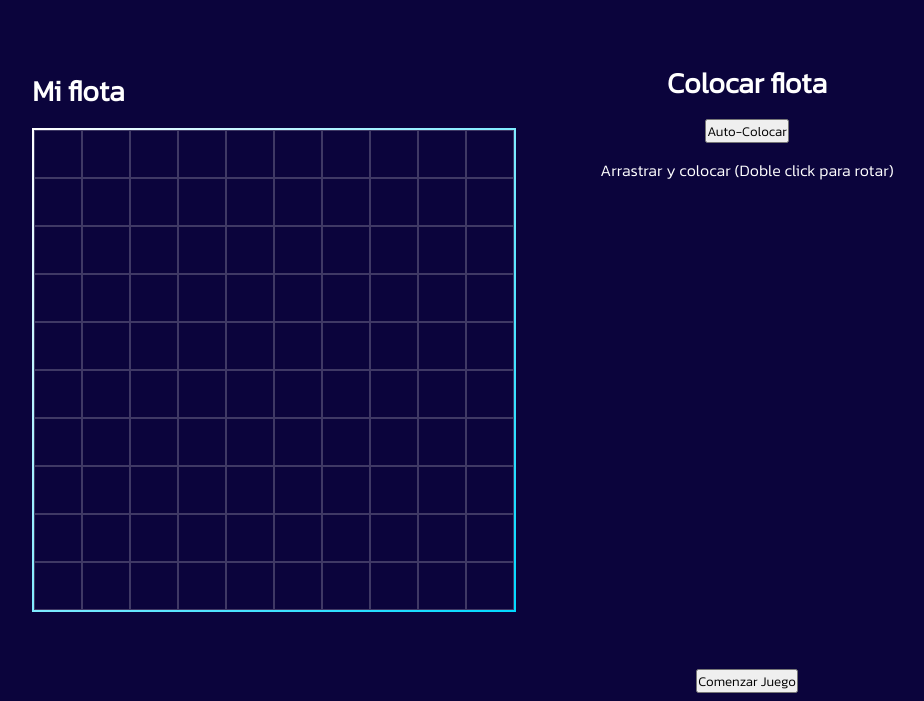
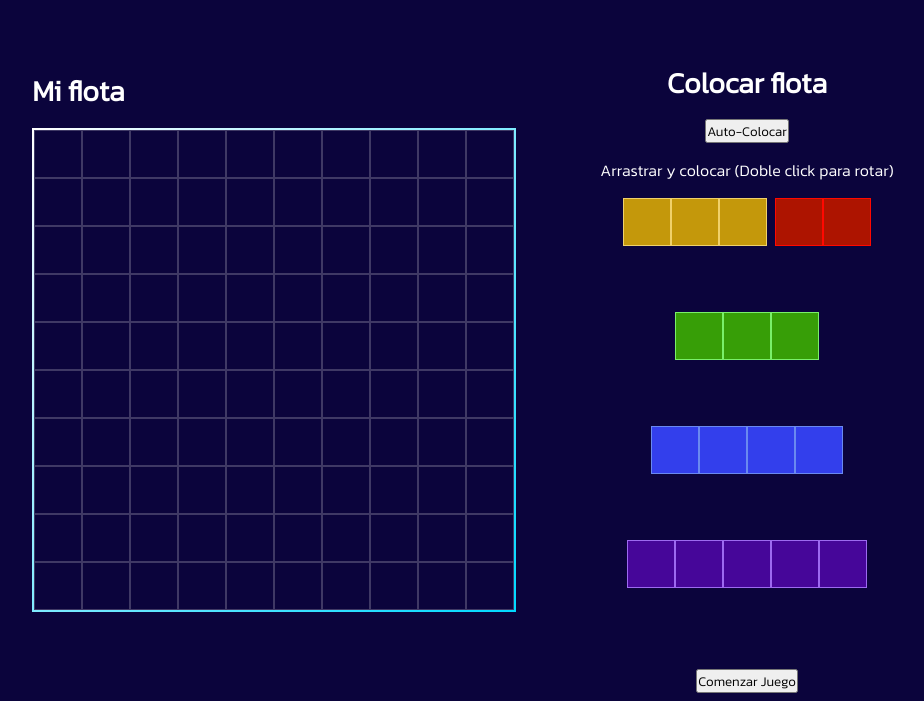
Before and after one commit to LaVieja1/battleship2023, a plain HTML site: page index.html in a window 1280 px wide. Shown: the part 179-880 px from the top of the page, without its empty margins (109-1033 px from the left). Drawn offline with Linux system fonts and the light colour scheme.

Commit message:
Añadido CSS a los barcos

```diff
--- a/style.css
+++ b/style.css
@@ -299,6 +299,54 @@ a:hover {
     background-color: var(--miss);
 }
 
+/* SHIPS */
+
+.ship {
+    display: flex;
+    width: min-content;
+    height: min-content;
+    cursor: grab;
+    transition: transform 0.3s ease;
+}
+
+.ship:hover {
+    transform: scale(1.1);
+}
+
+.ship div {
+    width: 2rem;
+    height: 2rem;
+}
+
+.vertical {
+    flex-direction: column;
+}
+
+.destroyer {
+    background-color: var(--destroyer-color);
+    border: 1px solid var(--destroyer-border);
+}
+
+.submarine {
+    background-color: var(--submarine-color);
+    border: 1px solid var(--submarine-border);
+}
+
+.cruiser {
+    background-color: var(--cruiser-color);
+    border: 1px solid var(--cruiser-border);
+}
+
+.battleship {
+    background-color: var(--battleship-color);
+    border: 1px solid var(--battleship-border);
+}
+
+.carrier {
+    background-color: var(--carrier-color);
+    border: 1px solid var(--carrier-border);
+}
+
 /* MEDIA QUERIES */
 
 /* SMALL */
@@ -365,6 +413,13 @@ a:hover {
         height: 1rem;
     }
 
+    /* SHIPS */
+
+    .ship div {
+        width: 1rem;
+        height: 1rem;
+    }
+
 }
 
 /* MEDIUM */
@@ -427,6 +482,13 @@ a:hover {
     }
 
     .grid-cell {
+        width: 2rem;
+        height: 2rem;
+    }
+
+    /* SHIPS */
+
+    .ship div {
         width: 2rem;
         height: 2rem;
     }
@@ -497,6 +559,13 @@ a:hover {
         width: 2.5rem;
         height: 2.5rem;
     }
+
+    /* SHIPS */
+
+    .ship div {
+        width: 2.5rem;
+        height: 2.5rem;
+    }
 }
 
 /* HUGE */
@@ -564,4 +633,11 @@ a:hover {
         width: 3rem;
         height: 3rem;
     }
+
+    /* SHIPS */
+
+    .ship div {
+        width: 3rem;
+        height: 3rem;
+    }
 }
```
